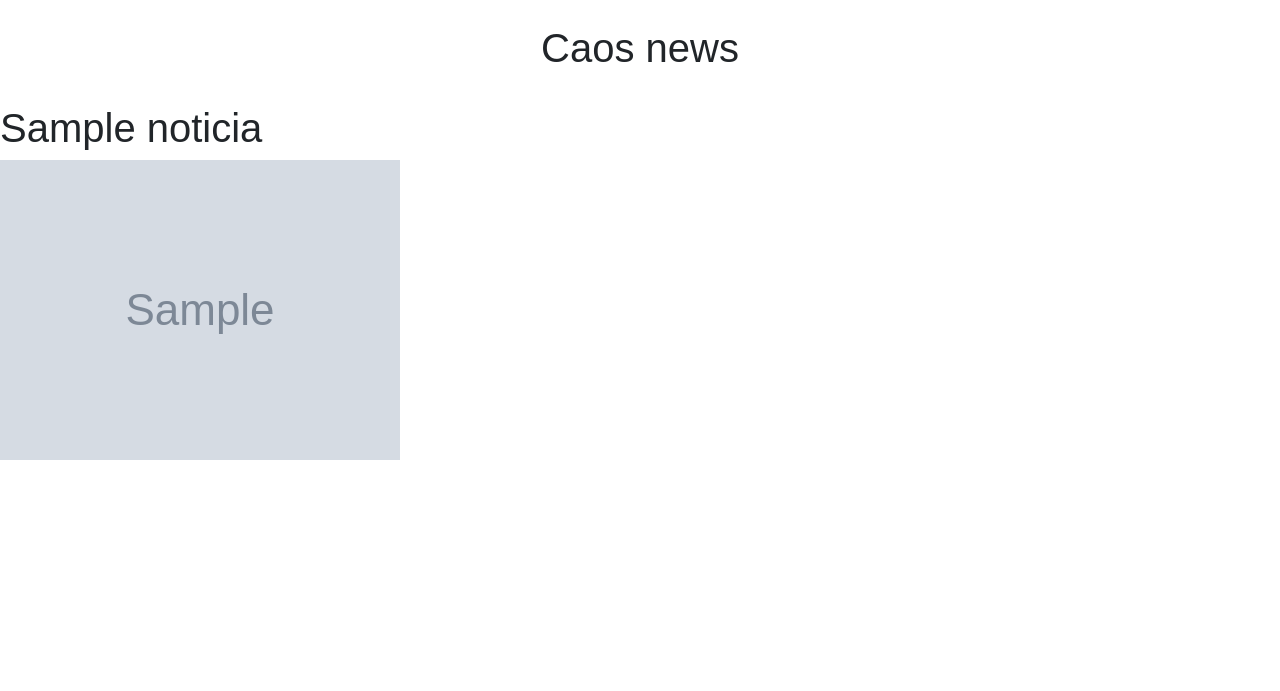
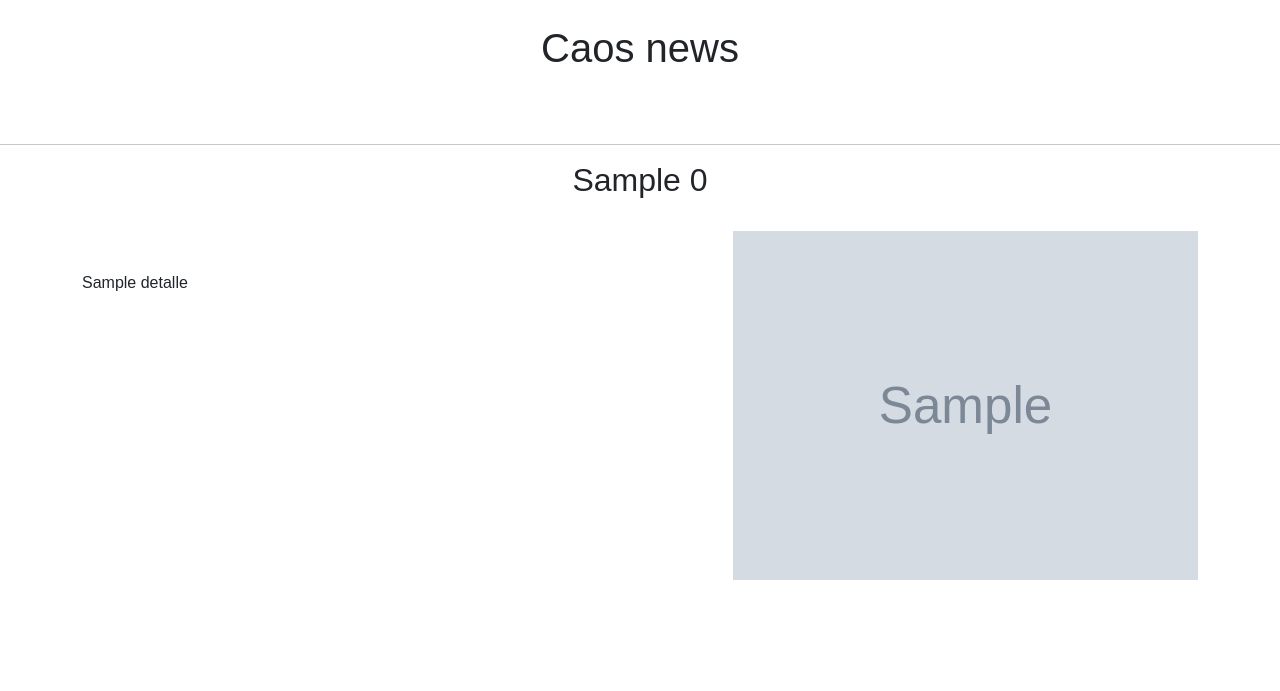
Before and after one commit to CaosNews/Caosnews, a Django app: template Semestral/noticias/templates/Noticia.html in a window 1280 px wide. Shown: the part 56-747 px from the top of the page. Run offline with Django 3.2, Linux system fonts and the light colour scheme; the template is opened without the code that fills it: most values are stand-ins (such as "Sample title", 1, 10 or a date in 2020); grey boxes marked "Sample" are stand-in pictures.

Commit message:
noticias y mas
-ahora las noticias tienen mas espacio para el detalle
-index usara el campo Desc_mini de noticia en las cartas al igual que la galeria
-las fotos de una sola noticia en views estaban en un dict entro de un dict eso taba mal y lo arregle

```diff
--- a/Semestral/noticias/models.py
+++ b/Semestral/noticias/models.py
@@ -29,7 +29,8 @@ class Noticia(models.Model):
 	id_noticia = models.AutoField(db_column='Id_Noticia',primary_key=True)
 	fecha = models.DateTimeField(blank=False,null=False)
 	titulo = models.CharField(max_length=35)
-	Detalle = models.CharField(max_length=120)
+	Detalle = models.TextField()
+	Desc_mini = models.CharField(max_length=120)
 	Ubicacion = models.CharField(max_length=120)
 	destacada = models.BooleanField()
 	id_categoria = models.ForeignKey(Categoria,on_delete=models.CASCADE,db_column='IdCategory')
--- a/Semestral/noticias/templates/Index.html
+++ b/Semestral/noticias/templates/Index.html
@@ -104,7 +104,7 @@
 			<div class="col-md-5">
 				<h3>{{i.titulo}}</h3>
 				<br>
-				<p>{{i.Detalle}}</p>
+				<p>{{i.Desc_mini}}</p>
 			</div>
 			<div class="col-md-4">
 				<center><img src="{% static 'img/' %}{{x.dir}}" alt="" width="95%"></center>
@@ -125,11 +125,11 @@
 			{% for f in foto %}
 			{% if x.id_noticia == f.id_noticia %}
 			<div class="col-3" style="width: fit-content; margin-top: 20px;">
-				<div class="card" style="width: 17rem;">
+				<div class="card" style="width: 17rem">
 					<img src="{% static 'img/' %}{{f.dir}}" class="card-img-top" alt="{{f.dir}}">
 					<div class="card-body">
 						<h5 class="card-title">{{x.titulo}}</h5>
-						<p class="card-text">{{x.Detalle}}</p>
+						<p class="card-text">{{x.Desc_mini}}</p>
 						<a href="{% url 'Noticia' id=x.id_noticia %}" class="btn btn-primary">Ver más</a>
 					</div>
 				</div>
--- a/Semestral/noticias/templates/Noticia.html
+++ b/Semestral/noticias/templates/Noticia.html
@@ -1,6 +1,7 @@
 <!DOCTYPE html>
 <html lang="en">
 {% load static %}
+
 <head>
 	<meta charset="UTF-8">
 	<meta http-equiv="X-UA-Compatible" content="IE=edge">
@@ -12,6 +13,7 @@
 	<!-- css personal -->
 	<link rel="stylesheet" href="{% static 'css/estilo.css' %}">
 </head>
+
 <body>
 	<nav class="navbar navbar-expand-lg navbar-dark bg-dark">
 		<div class="container-fluid">
@@ -30,7 +32,8 @@
 					</li>
 					{% if user.is_authenticated %}
 					<li class="nav-item dropdown">
-							<a class="nav-link dropdown-toggle" href="#" id="navbarDropdown" role="button" data-bs-toggle="dropdown" aria-expanded="false">
+						<a class="nav-link dropdown-toggle" href="#" id="navbarDropdown" role="button" data-bs-toggle="dropdown"
+							aria-expanded="false">
 							Hola {{user.username}}</a>
 						<ul class="dropdown-menu" aria-labelledby="navbarDropdown">
 							<li><a href="{% url 'logout' %}" class="dropdown-item">Logout</a></li>
@@ -51,18 +54,33 @@
 	</nav>
 	<br>
 	<h1 style="text-align: center;">Caos news</h1>
+	<br><br>
+	<hr>
+	<div class="container">
+		<h2 style="text-align: center;">{{noticia.0.titulo}}</h2>
+		<br>
+		<div class="clearfix">
+			<img src="{% static 'img/' %}{{fotos.0.nom_foto}}" alt="{{fotos.0.nom_foto}}"
+				class="col-md-5 float-md-end mb-3 ms-md-3" width="100%" focusable="false">
 			<br>
 			<!-- datos de noticia -->
-	{% for i in noticia%}
-	<h1>{{i.titulo}}</h1>
+			<p>{{noticia.0.Detalle|linebreaks}}</p>
+			<!-- mostrar fotos -->
+			<br><br><br>
+			<p></p>
+		</div>
+		<br>
+		<div class="row justify-content-center">
+			{% for i in fotos%}
+			{% if forloop.counter0 > 0 and forloop.counter0 <= 3%}
+			<div class="col-4">
+				<img src="{% static 'img/' %}{{i.nom_foto}}" alt="{{i.nom_foto}}" width="90%">
+			</div>
+			{% endif %}
 			{% endfor %}
-	<!-- mostrar fotos -->
-	{% for i in fotos%}
-		{% for x in i%}
-		<img src="{% static 'img/' %}{{x.nom_foto}}" alt="{{x.nom_foto}}">
-		{% endfor %}
-	{% endfor %}
-
+		</div>
+		<br><br><br>
+	</div>
 	<!-- jquery -->
 	<script src="https://code.jquery.com/jquery-3.7.0.js" integrity="sha256-JlqSTELeR4TLqP0OG9dxM7yDPqX1ox/HfgiSLBj8+kM="
 		crossorigin="anonymous"></script>
@@ -71,4 +89,5 @@
 		integrity="sha384-MrcW6ZMFYlzcLA8Nl+NtUVF0sA7MsXsP1UyJoMp4YLEuNSfAP+JcXn/tWtIaxVXM"
 		crossorigin="anonymous"></script>
 </body>
+
 </html>
--- a/Semestral/noticias/templates/galeria.html
+++ b/Semestral/noticias/templates/galeria.html
@@ -63,7 +63,7 @@
 					<img src="{% static 'img/' %}{{f.dir}}" class="card-img-top" alt="{{f.dir}}">
 					<div class="card-body">
 						<h5 class="card-title">{{x.titulo}}</h5>
-						<p class="card-text">{{x.Detalle}}</p>
+						<p class="card-text">{{x.Desc_mini}}</p>
 						<a href="{% url 'Noticia' id=x.id_noticia %}" class="btn btn-primary">Ver más</a>
 					</div>
 				</div>
```
Also changed, not shown: Semestral/noticias/views.py (+3 -5 lines), Semestral/db.sqlite3. Lines whose indentation alone changed are shown as unchanged.
